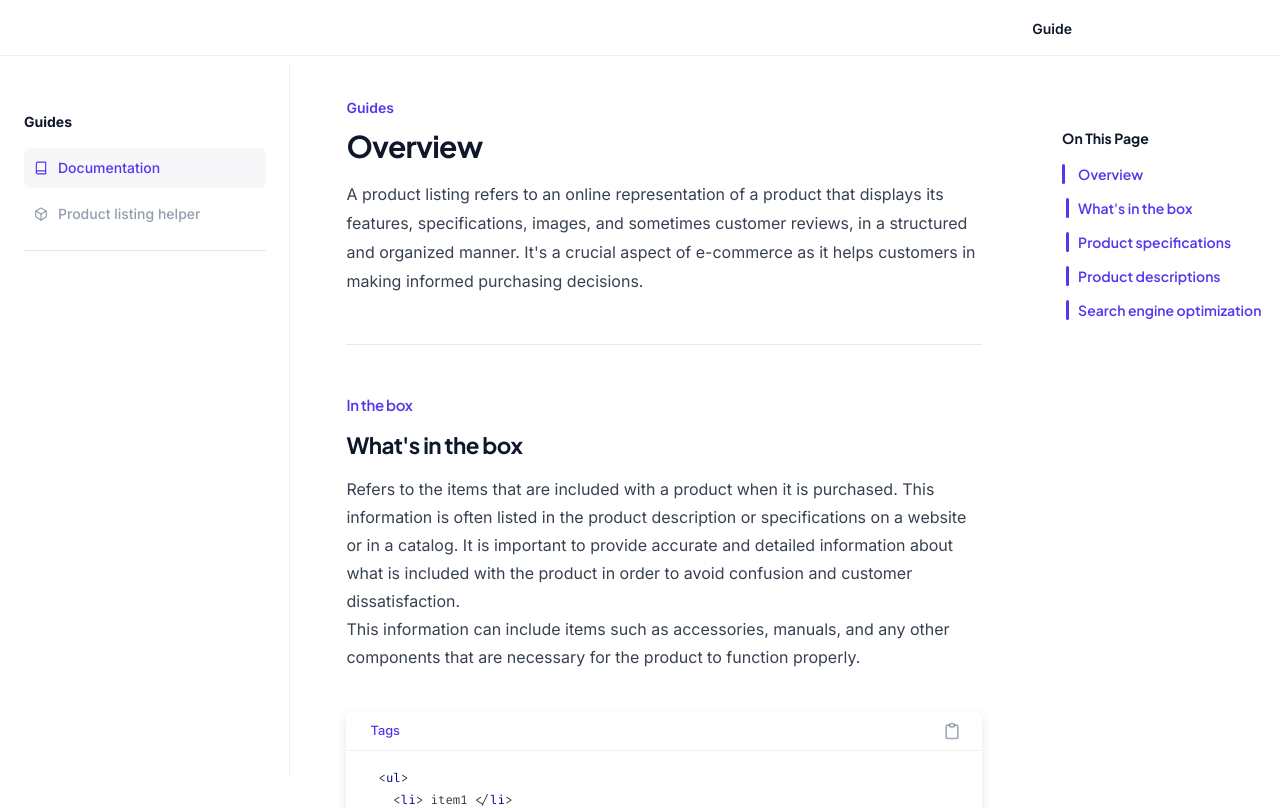
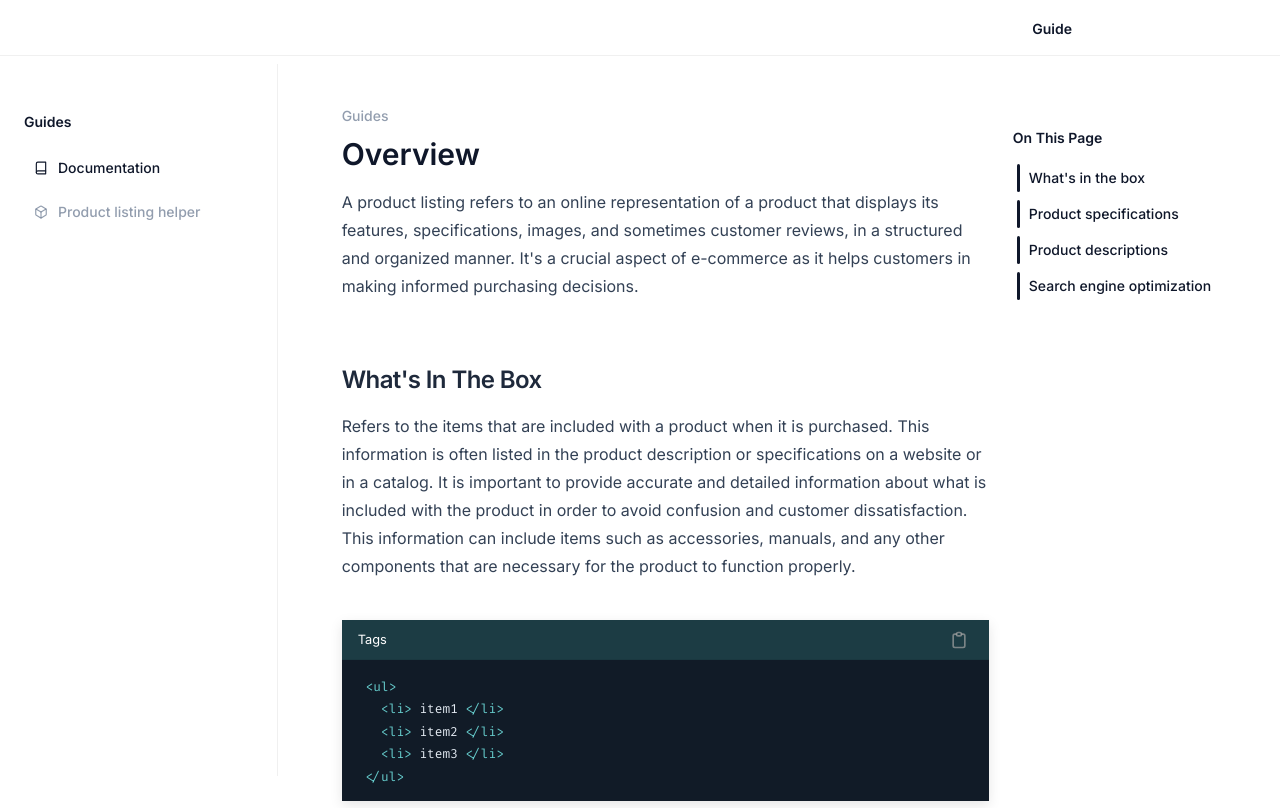
Before and after one commit to rogelcristobal/digiDirect-vite, a React (Vite) app: page /product-listing/documentation in a window 1280 px wide. Shown: the top 808 px of the page. Built offline with nearby package versions, Linux system fonts and the light colour scheme.

Commit message:
samo changes

```diff
--- a/src/components/Codeblock.jsx
+++ b/src/components/Codeblock.jsx
@@ -1,16 +1,16 @@
 import React, { useState, useEffect } from "react";
 import { Prism as SyntaxHighlighter } from "react-syntax-highlighter";
-import { ghcolors } from "react-syntax-highlighter/dist/esm/styles/prism";
+import { coldarkDark } from "react-syntax-highlighter/dist/esm/styles/prism";
 import { TbClipboard, TbClipboardCheck } from "react-icons/tb";
 const Codeblock = ({ template }) => {
   const [view, toggleView] = useState(0);
   const [copyIsClicked, setCopyIsClicked] = useState(false);
   const customStyle = {
-    paddingLeft: "2rem",
+    paddingLeft: "1.5rem",
     paddingTop: "1rem",
     // paddingBottom:'1.5rem',
     borderRadius: "0px",
-    fontSize: "0.775rem",
+    fontSize: "0.8rem",
     lineHeight: "1.4rem",
     whiteSpace: "pre",
     tabSize: "4",
@@ -53,10 +53,10 @@ const Codeblock = ({ template }) => {
   }, [copyIsClicked]);
   return (
     <div
-      className="my-10  rounded-lg overflow-hidden medium-box-divider relative"
+      className="my-10   overflow-hidden medium-box-divider relative"
       style={{ boxShadow: "rgba(0, 0, 0, 0.1) 0px 4px 12px" }}
     >
-       <div className="h-10 relative w-full thin-bottom-divider flex items-center justify-start text-[0.8rem]  font-[500]   gap-2">
+       <div className="h-10 relative w-full thin-bottom-divider flex items-center justify-start text-[0.8rem]   bg-[#1c3c44] gap-0">
 
         {Object.keys(template)
           .reverse()
@@ -65,10 +65,10 @@ const Codeblock = ({ template }) => {
               <button
                 onClick={() => handleToggle(id)}
                 key={id}
-                className={`h-full px-6 relative transition-all duration-300 ease-in-out capitalize ${
+                className={`h-full px-4 font-normal relative transition-all duration-300 ease-in-out capitalize ${
                   id === view
-                    ? "text-[#5138ed] "
-                    : "hover:text-slate-900 text-slate-500/70 "
+                    ? "text-white "
+                    : "hover:text-neutral-400 text-neutral-400/70 "
                 } font-medium `}
                 type="button"
               >
@@ -80,7 +80,7 @@ const Codeblock = ({ template }) => {
         <button
           onClick={handleToggleCopyToggle}
           type="button"
-          className={` text-xl transition-all duration-300 ease-in-out  absolute top-1/2 -translate-y-1/2 right-2  h-full px-3  font-medium ${copyIsClicked?'text-[#5138ed]':'text-slate-500/60 hover:text-slate-900'}`}
+          className={` text-xl transition-all duration-300 ease-in-out  absolute top-1/2 -translate-y-1/2 right-2  h-full px-3 tracking-tight font-medium ${copyIsClicked?'text-white':'hover:text-neutral-400 text-neutral-400/70'}`}
         >
           {!copyIsClicked ? (
             <TbClipboard></TbClipboard>
@@ -92,7 +92,7 @@ const Codeblock = ({ template }) => {
       <SyntaxHighlighter
         {...(view === 0 ? { language: "html" } : { language: "css" })}
         wrapLongLines
-        style={ghcolors}
+        style={coldarkDark}
         customStyle={customStyle}
         codeTagProps={codeTagProps}
 
--- a/src/components/Documentation.jsx
+++ b/src/components/Documentation.jsx
@@ -29,34 +29,34 @@ const Documentation = () => {
 
   return (
     <div
-      className="h-full box-border flex w-full pb-6 pt-10 pl-12 gap-20 scroll-smooth"
+      className="h-full box-border flex w-full pb-6 pt-12 gap-6 px-14 items-start scroll-smooth"
     >
       {/* content container */}
-      <div className="box-border flex-auto w-full">
+      <div className="box-border flex-auto w-full ">
         {/* header */}
         <div
           id="introduction"
-          className="scroll-mt-28 max-w-3xl relative flex-auto mb-12  box-border"
+          className="scroll-mt-28 max-w-2xl relative flex-auto mb-16  box-border"
         >
           <p
             ref={titleViewRef}
-            className="text-sm leading-[24px]  font-semibold mb-2 text-[#5138ed]"
+            className="text-sm leading-[24px] font-inter font-medium mb-2 text-slate-500/70"
           >
             {state.category}
           </p>
           <h1
-            className={`inline-block text-2xl sm:text-3xl font-plus font-bold tracking-tight text-slate-900  `}
+            className={`inline-block text-3xl  font-inter font-[600] tracking-tigher text-slate-900  `}
           >
             {state.title}
           </h1>
-          <p className="mt-4 lg:max-w-3xl prose leading-[29px] text-[rgba(60, 60, 67, .92)] font-[400]   font-inter  text-[16px]">
+          <p className="mt-4  prose leading-7 prose-slate   ">
             {state.detail}
           </p>
         </div>
 
-        <div className="h-[1px] w-full mb-12 bg-slate-200"></div>
+        {/* <div className="h-[1px] w-full mb-12 bg-slate-200"></div> */}
         {/* content */}
-        <div className="box-border ">
+        <div className=" space-y-20">
           {state.sections.map((item, id) => (
             <Section
               key={id}
@@ -72,40 +72,40 @@ const Documentation = () => {
         </div>
       </div>
       {/* page navigation */}
-      <div className=" w-[20rem] h-96 box-border top-32 sticky">
+      <div className=" w-[18rem]  h-fit  py-4 box-border top-28 sticky">
         <nav className="relative h-full  px-[0rem]">
-          <p className="text-slate-900 text-sm  text-left font-plus  font-bold capitalize mb-4">
+          <p className="text-slate-900 text-sm  text-left font-inter  font-[600] capitalize mb-4">
             On this page
           </p>
           {/* items */}
-          <div className="space-y-3.5 text-slate-700 pl-4 text-left flex items-start flex-col justify-start  font-plus">
-            <a
+          <div className="space-y-2 text-slate-700 pl-4 text-left flex items-start flex-col justify-start  font-inter">
+            {/* <a
               href="#introduction"
-              className={`relative capitalize text-sm font-semibold  cursor-pointer
+              className={`relative capitalize text-sm font-medium  cursor-pointer
             ${
               titleRefEntry &&
-              (titleViewState ? "text-[#5138ed]" : "text-slate-500/70")
+              (titleViewState ? "text-slate-900" : "text-slate-500/70")
             } `}
             >
               {state.title}
               <div
-                className={`absolute h-full w-[3px] bg-[#5138ed] top-0 -left-4 ${
+                className={`absolute h-full w-[3px]  top-0 -left-3 ${
                   titleViewState ? "visible" : "hidden"
                 } rounded-md`}
               ></div>
-            </a>
+            </a> */}
             {state.sections.map((item, id) => (
               <a
                 key={id}
                 href={`#${item.category}`}
-                className={`relative text-sm font-semibold  cursor-pointer ${
-                  !item.viewState ? "text-slate-500/70" : " text-[#5138ed]"
+                className={`relative text-sm font-medium py-1 cursor-pointer ${
+                  !item.viewState ? "text-slate-500/70" : " text-slate-900"
                 }`}
               >
                 {item.title}
                 <div
-                  className={`absolute h-full w-[3px] bg-[#5138ed] top-0 -left-3 ${
-                    item.viewState ? "visible" : "hidden"
+                  className={`absolute h-full w-[3px]  bg-slate-900 top-0 -left-3 ${
+                    item.viewState ? "visible" : "invisible"
                   } rounded-md`}
                 ></div>
               </a>
--- a/src/components/NavigationLink.jsx
+++ b/src/components/NavigationLink.jsx
@@ -6,9 +6,10 @@ const NavigationLink = ({ title, path, icon }) => {
     //   to={path}
     //   className={({isActive})=>`text-sm font-inter font-normal flex items-center justify-start gap-2.5  w-full h-fit py-2.5 px-2.5 rounded-md  ${isActive?'text-slate-900 ':'text-slate-500/70'}
     // `}>
+    // bg-[#f7f6f9]
     <NavLink
       to={path}
-      className={({isActive})=>`text-sm font-inter font-medium flex items-center justify-start gap-2.5  w-full h-fit py-2.5 px-2.5 rounded-md  ${isActive?'text-[#5138ed] bg-[#f7f6f9]':'text-slate-500/70'}
+      className={({isActive})=>`text-sm font-inter font-medium flex items-center justify-start gap-2.5  w-full h-fit py-2.5 px-2.5  rounded-md  ${isActive?'text-slate-900 ':'text-slate-500/70'}
     `}>
       {icon}
       {title}
--- a/src/components/Section.jsx
+++ b/src/components/Section.jsx
@@ -13,7 +13,7 @@ const Section = ({
   threshold,
 }) => {
   const { position } = useContext(ScrollPositionContext);
-  const { setState } = useContext(DocsContext);
+  const { setState, state } = useContext(DocsContext);
   const sampleRef = useRef(null);
   const [sample, setSample] = useState(0);
 
@@ -24,6 +24,7 @@ const Section = ({
         ...prev,
         sections: prev.sections.map((item, id) => {
           if (id === itemID) {
+
             return { ...item, viewState: inView };
           }
           return item;
@@ -48,34 +49,29 @@ const Section = ({
   };
 
   return (
-    <>
     <div
       {...(category && { ref: ref })}
       {...(entry && { id: category })}
       className="flex-auto  box-border pb-0  relative scroll-mt-28  "
     >
-        {category && (
+      {/* {category && (
           <p
-            className={`  w-fit  transition-all duration-300 ease-in-out   z-30 text-[#5138ed] text-[15px]  font-semibold   leading-[24px] tracking-tight  mb-3  lg:mb-3  font-plus`}
+            className={`  w-fit  transition-all duration-300 ease-in-out   z-30 text-[#5138ed] text-[15px]  font-semibold   leading-[24px] tracking-tight  mb-4   `}
           >
             {category}
           </p>
-        )}
+        )} */}
 
       <h2
         href={hash}
-          className={`text-slate-900  tracking-tight font-bold mb-3  font-plus ${
-            child ? "text-lg" : "text-[1.4rem]"
+        className={`text-slate-800  capitalize tracking-tight font-[600] mb-4   ${
+          child ? "text-lg" : "text-2xl"
         }`}
       >
         {title}
       </h2>
-        <div className="box-border lg:max-w-3xl prose  font-[400] leading-[28px] font-inter  text-[16px]">
-          {children}
+      <div className="box-border prose leading-7 prose-slate">{children}</div>
     </div>
-      </div>
-      {/* <div className="h-[1px] w-full mb-12 bg-slate-200"></div> */}
-    </>
   );
 };
 
--- a/src/components/Sidebar.jsx
+++ b/src/components/Sidebar.jsx
@@ -3,20 +3,20 @@ import NavigationLink from "./NavigationLink";
 import {FiBook,FiBox} from 'react-icons/fi'
 const Sidebar = () => {
   return (
-    <div className="h-[calc(100vh-5.5rem)] sticky top-16     lg:px-6 box-border flex justify-start items-start w-[23rem] overflow-y-auto  pt-12 thin-right-divider ">
+    <div className="h-[calc(100vh-5.5rem)] sticky top-16     lg:px-6 box-border flex justify-start items-start w-[22rem] overflow-y-auto  pt-12 thin-right-divider ">
       {/*sidebar content */}
       <nav className="relative h-full w-full px-[0rem]">
-        <p className=" text-sm  text-left font-inter  font-bold capitalize mb-4">
+        <p className=" text-sm  text-left font-inter  font-[600] capitalize mb-4">
           Guides
         </p>
         {/* items */}
         <div className="  h-full w-full text-left flex items-center flex-col justify-start  font-inter space-y-4">
-          <div className="w-full box-border space-y-1.5">
+          <div className="w-full box-border space-y-1">
             {[{title:'Documentation',pathname:'documentation',icon:<FiBook/>},{title:'Product listing helper',pathname:'listing-helper',icon:<FiBox />}].map((item,id)=>(
              <NavigationLink key={id} icon={item?.icon} title={item.title} path={item.pathname}></NavigationLink>
           ))}
           </div>
-          <div className="h-[1px] w-full  bg-slate-200"></div>
+
 
 
 
```
Lines whose indentation alone changed are shown as unchanged.
